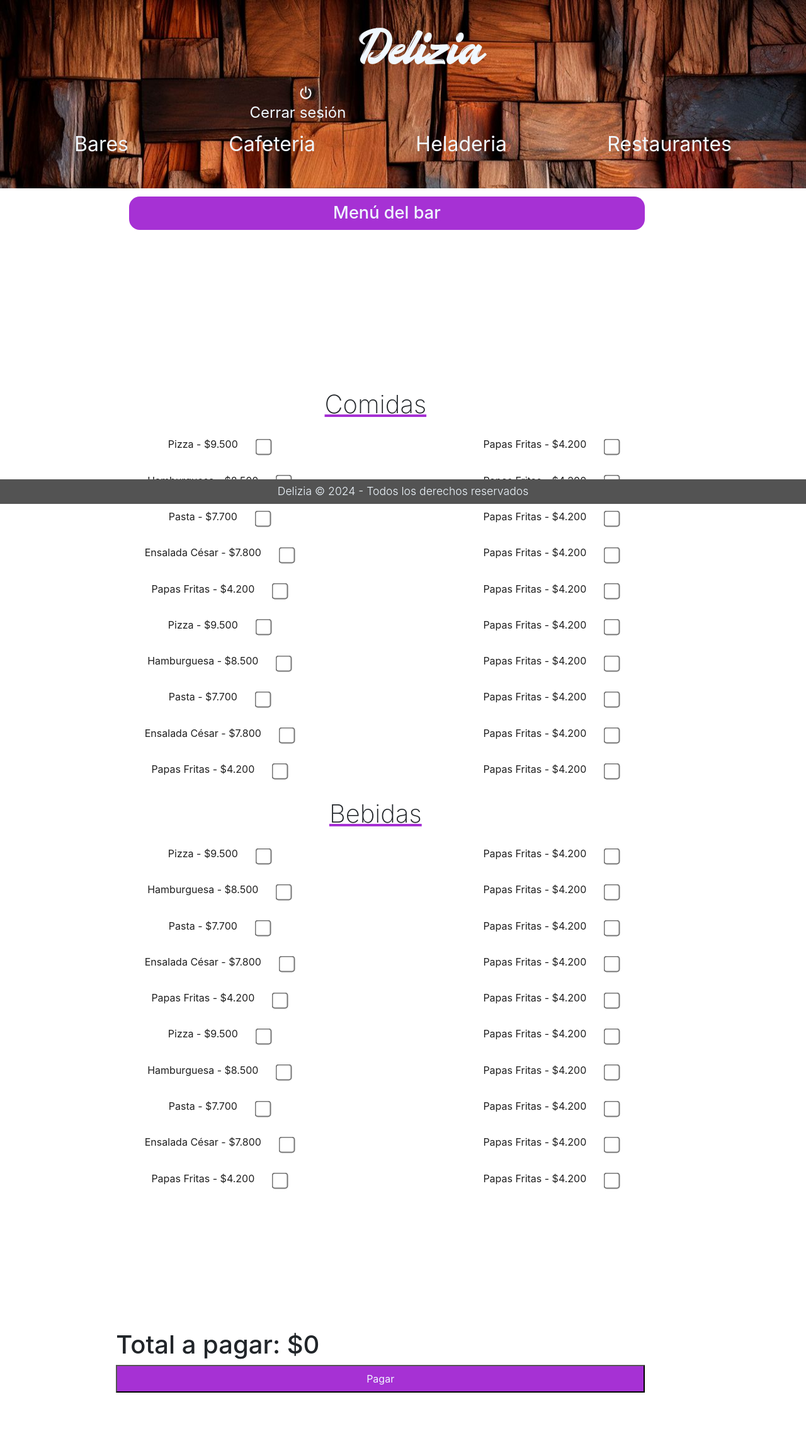
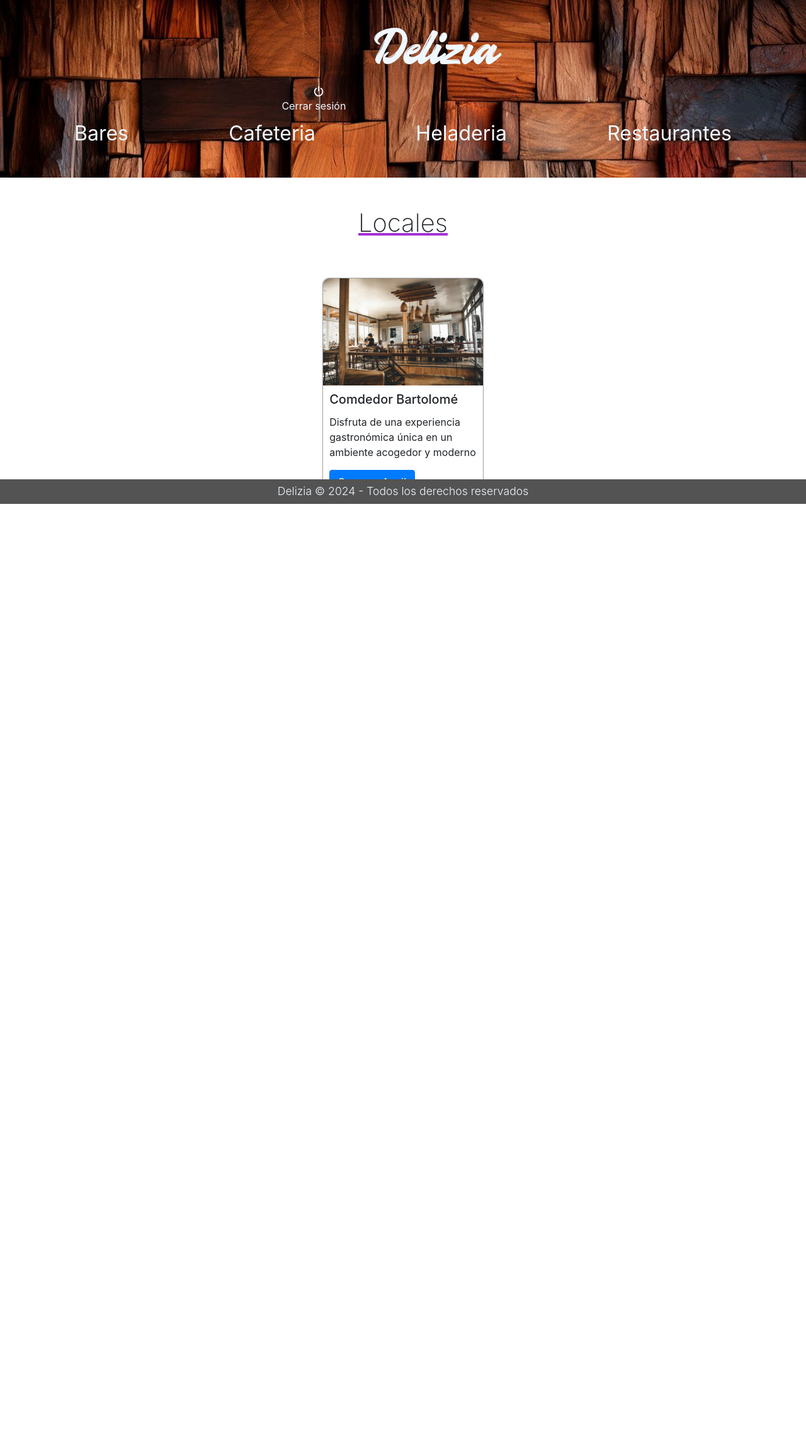
Before and after one commit to ianchu315/Delizia_S.A, a PHP site: page /bares.html in a window 1280 px wide. Shown: the whole page at 63% size. After the commit the page ends 800 px from the top, so only its background shows below. Run offline with PHP 8.4, Linux system fonts and the light colour scheme; some libraries are stand-ins or nearby versions.

Commit message:
pagina bares P. V
cambiar texto de los items y crear las demas cartas

```diff
--- a/bares.html
+++ b/bares.html
@@ -4,11 +4,11 @@
     <meta charset="UTF-8">
     <meta name="viewport" content="width=device-width, initial-scale=1.0">
     <title>Bares</title>
-    <script src="https://cdnjs.cloudflare.com/ajax/libs/bodymovin/5.9.6/lottie.min.js"></script>
     <link rel="stylesheet" href="https://stackpath.bootstrapcdn.com/bootstrap/4.5.2/css/bootstrap.min.css">
-    <link rel="stylesheet" href="bares.css">
+    <link rel="stylesheet" href="style.css">
 </head>
 <body>
+
 
     <header class="nav">
 
@@ -20,252 +20,33 @@
 
         <div class="selecciones">
             <a class="a" href="bares.html">Bares</a>
-            <a class="a" href="#bares">Cafeteria</a>
-            <a class="a" href="#bares">Heladeria</a>
-            <a class="a" href="#bares">Restaurantes</a>
+            <a class="a" href="cafeteria.html">Cafeteria</a>
+            <a class="a" href="heladeria.html">Heladeria</a>
+            <a class="a" href="restaurantes.html">Restaurantes</a>
         </div>
 
     </header>
-            <form id="menu-form">
 
-                <h2 class="h2">Menú del bar</h2>
     <br>
     <br>
 
-                    <div class="row">
+    <h2 class="Locales">Locales</h2>
 
-                        <h2>Comidas</h2>
-
-                        <div class="comidas">
-
-                            <div class="comi">
-                                <!-- Comida 1 -->
-                                <div class="menu-item checkbox-container">
-                                    <label for="item1">Pizza - $9.500</label>
-                                    <input type="checkbox" class="checkbox" value="9500">
-                                </div>
-                                <!-- Comida 2 -->
-                                <div class="menu-item checkbox-container">
-                                    <label for="item2">Hamburguesa - $8.500</label>
-                                    <input type="checkbox" class="checkbox" value="8500">
-                                </div>
-                                <!-- Comida 3 -->
-                                <div class="menu-item checkbox-container">
-                                    <label for="item3">Pasta - $7.700</label>
-                                    <input type="checkbox" class="checkbox" value="7700">
-                                </div>
-                                <!-- Comida 4 -->
-                                <div class="menu-item checkbox-container">
-                                    <label for="item4">Ensalada César - $7.800</label>
-                                    <input type="checkbox" class="checkbox" value="7800">
-                                </div>
-                                <!-- Comida 5 -->
-                                <div class="menu-item checkbox-container">
-                                    <label for="item5">Papas Fritas - $4.200</label>
-                                    <input type="checkbox" class="checkbox" value="4200">
-                                </div>
-                                <!-- Comida 1 -->
-                                <div class="menu-item checkbox-container">
-                                    <label for="item1">Pizza - $9.500</label>
-                                    <input type="checkbox" class="checkbox" value="9500">
-                                </div>
-                                <!-- Comida 2 -->
-                                <div class="menu-item checkbox-container">
-                                    <label for="item2">Hamburguesa - $8.500</label>
-                                    <input type="checkbox" class="checkbox" value="8500">
-                                </div>
-                                <!-- Comida 3 -->
-                                <div class="menu-item checkbox-container">
-                                    <label for="item3">Pasta - $7.700</label>
-                                    <input type="checkbox" class="checkbox" value="7700">
-                                </div>
-                                <!-- Comida 4 -->
-                                <div class="menu-item checkbox-container">
-                                    <label for="item4">Ensalada César - $7.800</label>
-                                    <input type="checkbox" class="checkbox" value="7800">
-                                </div>
-                                <!-- Comida 5 -->
-                                <div class="menu-item checkbox-container">
-                                    <label for="item5">Papas Fritas - $4.200</label>
-                                    <input type="checkbox" class="checkbox" value="4200">
-                                </div>
-
-                            </div>
-
-                            <div class="comi">
-                                <!-- Comida 6 -->
-                                <div class="menu-item checkbox-container">
-                                    <label for="item6">Papas Fritas - $4.200</label>
-                                    <input type="checkbox" class="checkbox" value="4200">
-                                </div>
-                                <!-- Comida 7 -->
-                                <div class="menu-item checkbox-container">
-                                    <label for="item7">Papas Fritas - $4.200</label>
-                                    <input type="checkbox" class="checkbox" value="4200">
-                                </div>
-                                <!-- Comida 8 -->
-                                <div class="menu-item checkbox-container">
-                                    <label for="item8">Papas Fritas - $4.200</label>
-                                    <input type="checkbox" class="checkbox" value="4200">
-                                </div>
-                                <!-- Comida 9 -->
-                                <div class="menu-item checkbox-container">
-                                    <label for="item9">Papas Fritas - $4.200</label>
-                                    <input type="checkbox" class="checkbox" value="4200">
-                                </div>
-                                <!-- Comida 10 -->
-                                <div class="menu-item checkbox-container">
-                                    <label for="item10">Papas Fritas - $4.200</label>
-                                    <input type="checkbox" class="checkbox" value="4200">
-                                </div>
-                                <!-- Comida 6 -->
-                                <div class="menu-item checkbox-container">
-                                    <label for="item6">Papas Fritas - $4.200</label>
-                                    <input type="checkbox" class="checkbox" value="4200">
-                                </div>
-                                <!-- Comida 7 -->
-                                <div class="menu-item checkbox-container">
-                                    <label for="item7">Papas Fritas - $4.200</label>
-                                    <input type="checkbox" class="checkbox" value="4200">
-                                </div>
-                                <!-- Comida 8 -->
-                                <div class="menu-item checkbox-container">
-                                    <label for="item8">Papas Fritas - $4.200</label>
-                                    <input type="checkbox" class="checkbox" value="4200">
-                                </div>
-                                <!-- Comida 9 -->
-                                <div class="menu-item checkbox-container">
-                                    <label for="item9">Papas Fritas - $4.200</label>
-                                    <input type="checkbox" class="checkbox" value="4200">
-                                </div>
-                                <!-- Comida 10 -->
-                                <div class="menu-item checkbox-container">
-                                    <label for="item10">Papas Fritas - $4.200</label>
-                                    <input type="checkbox" class="checkbox" value="4200">
-                                </div>
-                            </div>
-                        </div>
-
-                        <h2>Bebidas</h2>
-
-                        <div class="bebidas">
-
-                            <div class="comi">
-                                <!-- Comida 1 -->
-                                <div class="menu-item checkbox-container">
-                                    <label for="item1">Pizza - $9.500</label>
-                                    <input type="checkbox" class="checkbox" value="9500">
-                                </div>
-                                <!-- Comida 2 -->
-                                <div class="menu-item checkbox-container">
-                                    <label for="item2">Hamburguesa - $8.500</label>
-                                    <input type="checkbox" class="checkbox" value="8500">
-                                </div>
-                                <!-- Comida 3 -->
-                                <div class="menu-item checkbox-container">
-                                    <label for="item3">Pasta - $7.700</label>
-                                    <input type="checkbox" class="checkbox" value="7700">
-                                </div>
-                                <!-- Comida 4 -->
-                                <div class="menu-item checkbox-container">
-                                    <label for="item4">Ensalada César - $7.800</label>
-                                    <input type="checkbox" class="checkbox" value="7800">
-                                </div>
-                                <!-- Comida 5 -->
-                                <div class="menu-item checkbox-container">
-                                    <label for="item5">Papas Fritas - $4.200</label>
-                                    <input type="checkbox" class="checkbox" value="4200">
-                                </div>
-                                <!-- Comida 1 -->
-                                <div class="menu-item checkbox-container">
-                                    <label for="item1">Pizza - $9.500</label>
-                                    <input type="checkbox" class="checkbox" value="9500">
-                                </div>
-                                <!-- Comida 2 -->
-                                <div class="menu-item checkbox-container">
-                                    <label for="item2">Hamburguesa - $8.500</label>
-                                    <input type="checkbox" class="checkbox" value="8500">
-                                </div>
-                                <!-- Comida 3 -->
-                                <div class="menu-item checkbox-container">
-                                    <label for="item3">Pasta - $7.700</label>
-                                    <input type="checkbox" class="checkbox" value="7700">
-                                </div>
-                                <!-- Comida 4 -->
-                                <div class="menu-item checkbox-container">
-                                    <label for="item4">Ensalada César - $7.800</label>
-                                    <input type="checkbox" class="checkbox" value="7800">
-                                </div>
-                                <!-- Comida 5 -->
-                                <div class="menu-item checkbox-container">
-                                    <label for="item5">Papas Fritas - $4.200</label>
-                                    <input type="checkbox" class="checkbox" value="4200">
-                                </div>
-
-                            </div>
-
-                            <div class="comi">
-                                <!-- Comida 6 -->
-                                <div class="menu-item checkbox-container">
-                                    <label for="item6">Papas Fritas - $4.200</label>
-                                    <input type="checkbox" class="checkbox" value="4200">
-                                </div>
-                                <!-- Comida 7 -->
-                                <div class="menu-item checkbox-container">
-                                    <label for="item7">Papas Fritas - $4.200</label>
-                                    <input type="checkbox" class="checkbox" value="4200">
-                                </div>
-                                <!-- Comida 8 -->
-                                <div class="menu-item checkbox-container">
-                                    <label for="item8">Papas Fritas - $4.200</label>
-                                    <input type="checkbox" class="checkbox" value="4200">
-                                </div>
-                                <!-- Comida 9 -->
-                                <div class="menu-item checkbox-container">
-                                    <label for="item9">Papas Fritas - $4.200</label>
-                                    <input type="checkbox" class="checkbox" value="4200">
-                                </div>
-                                <!-- Comida 10 -->
-                                <div class="menu-item checkbox-container">
-                                    <label for="item10">Papas Fritas - $4.200</label>
-                                    <input type="checkbox" class="checkbox" value="4200">
-                                </div>
-                                <!-- Comida 6 -->
-                                <div class="menu-item checkbox-container">
-                                    <label for="item6">Papas Fritas - $4.200</label>
-                                    <input type="checkbox" class="checkbox" value="4200">
-                                </div>
-                                <!-- Comida 7 -->
-                                <div class="menu-item checkbox-container">
-                                    <label for="item7">Papas Fritas - $4.200</label>
-                                    <input type="checkbox" class="checkbox" value="4200">
-                                </div>
-                                <!-- Comida 8 -->
-                                <div class="menu-item checkbox-container">
-                                    <label for="item8">Papas Fritas - $4.200</label>
-                                    <input type="checkbox" class="checkbox" value="4200">
-                                </div>
-                                <!-- Comida 9 -->
-                                <div class="menu-item checkbox-container">
-                                    <label for="item9">Papas Fritas - $4.200</label>
-                                    <input type="checkbox" class="checkbox" value="4200">
-                                </div>
-                                <!-- Comida 10 -->
-                                <div class="menu-item checkbox-container">
-                                    <label for="item10">Papas Fritas - $4.200</label>
-                                    <input type="checkbox" class="checkbox" value="4200">
+    <br>
+    <br>
+        <div class="roww">
+            <!-- Locales cards -->
+                    <div class="carta">
+                            <img src="img/bar.jpg" class="card-img-top" alt="Restaurante 1">
+                            <div class="cpadding">
+                                <h5 class="card-title">Comdedor Bartolomé</h5>
+                                <p class="card-text">Disfruta de una experiencia gastronómica única en un ambiente acogedor y moderno</p>
+                                <a href="carta_bares.html" class="btn btn-primary">Comprar Aqui!</a>
                             </div>
                     </div>
             </div>
 
         </div>
-
-                    <div class="total">
-                        <h4>Total a pagar: $<span id="total">0</span></h4>
-                        <button class="pagar">Pagar</button>
-                    </div>
-
-            </form>
 
     <br>
     <br>
@@ -278,6 +59,8 @@
     <script src="https://code.jquery.com/jquery-3.5.1.slim.min.js"></script>
     <script src="https://cdn.jsdelivr.net/npm/@popperjs/core@2.9.2/dist/umd/popper.min.js"></script>
     <script src="https://stackpath.bootstrapcdn.com/bootstrap/4.5.2/js/bootstrap.min.js"></script>
-    <script src="script.js"></script>
+    <script src="scripts.js"></script>
+
+
 </body>
 </html>
--- a/bares.css
+++ b/carta.css
@@ -19,6 +19,15 @@
   .a:hover{
     color: aliceblue;
     text-decoration: underline aliceblue;
+  }
+
+  .aa{
+    color: rgb(166, 49, 212);
+  }
+
+  .aa:hover{
+    color: rgb(166, 49, 212);
+    text-decoration: none;
   }
 
   h1 {
@@ -77,7 +86,7 @@
   .selecciones a{
     color: aliceblue;
     text-decoration: none;
-    font-size: 200%;
+    font-size: 160%;
     padding: .6% .2%;
     transition: .1s
   }
@@ -127,39 +136,61 @@
     color: aliceblue;
     font-size: 170%;
     padding: 1%;
-    margin-left: 20%;
+    margin-left: 28%;
   }
 
   h4{
-    font-size: 250%;
+    font-size: 170%;
     width: 100%;
   }
 
   .row{
     display: flex;
-    flex-direction: column;
     justify-content: center;
     align-items: center;
+    margin-left: 26%;
+  }
+
+  .columna{
+    margin: 2% 1%;
+  }
+
+  .columna .checkbox{
+    size: 25%;
   }
 
   .pagar{
     padding: 1%;
+    width: 20%;
+    transition: .2s;
+    border: none;
+  }
+
+  .pagar:hover{
+    transition: .2s;
+    width: 25%;
   }
 
   .total{
     display: flex;
-    margin-left: 18%;
+    flex-wrap: wrap;
+    padding: 1%;
     flex-direction: column;
     justify-content: center;
+    align-items: center;
+    border-radius: 15px;
+    color: aliceblue;
+    background-color: rgb(166, 49, 212);
+    width: 20%;
+    position: fixed;
+    top: 78%;
+    left: 76%;
   }
 
   .total button{
-    color: aliceblue;
-    background-color: rgb(166, 49, 212);
-  }
-
-  .total button:hover{
-    color:aliceblue;
+    margin-top: 2%;
+    border-radius: 15px;
+    color: rgb(166, 49, 212);
   }
 
   .menu-item {
@@ -209,9 +240,9 @@
     align-items: center;
   }
 
-  .menu-item input[type="checkbox"]{
-    transform: scale(2);
-    margin-right: 8px;
+  .columna input[type="checkbox"]{
+    transform: scale(1.3);
+    margin-left: 1%;
   }
 
   .justificadoo{
--- a/style.css
+++ b/style.css
@@ -144,13 +144,13 @@
     border: 1px solid #9e9e9e;
     border-radius: 10px 10px 0 0;
     margin: .6% 3%;
-    width: 50%;
+    width: 20%;
     transition: .3s;
   }
 
   .carta:hover{
     transition: .3s;
-    width: 60%;
+    width: 24%;
     border: 1px solid rgb(166, 49, 212);
     border-radius: 10px;
   }
```
Also changed, not shown: carta_bares.html (added, +227 -0 lines). Lines whose indentation alone changed are shown as unchanged.
